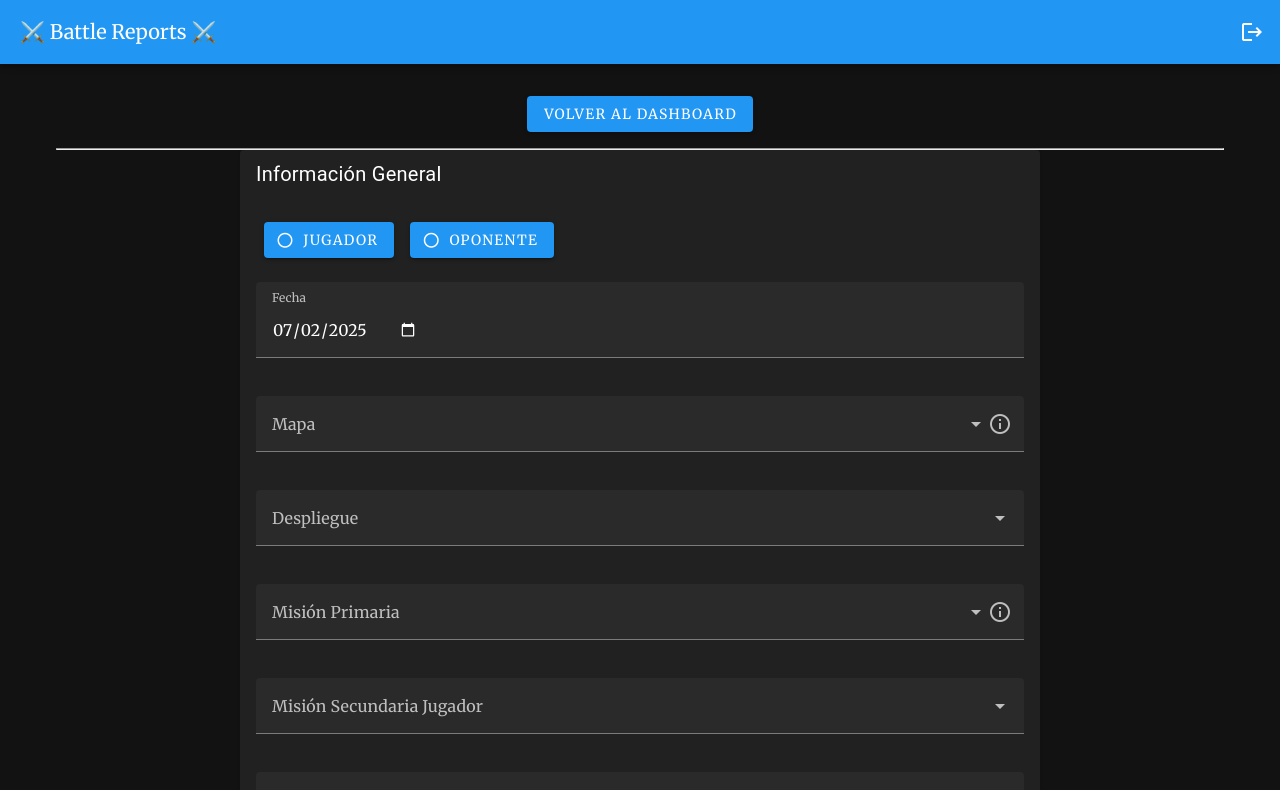
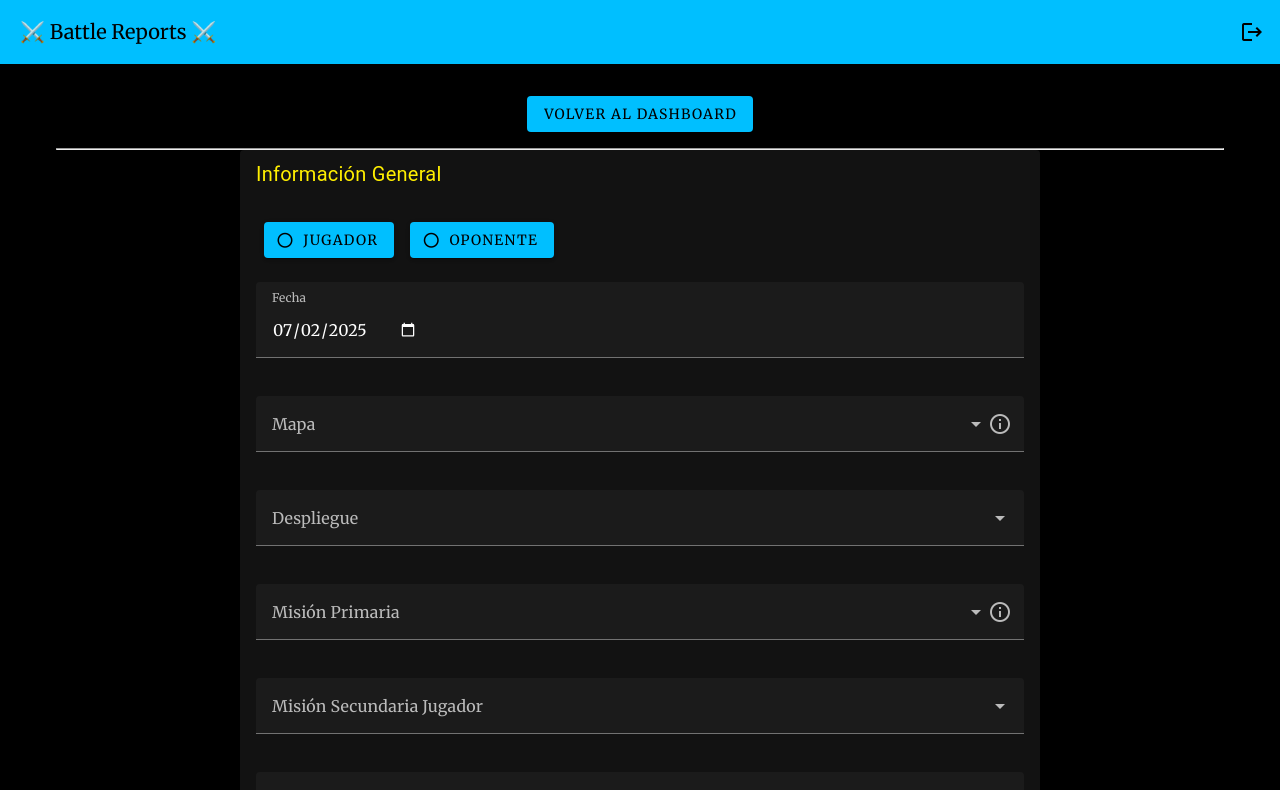
Before and after one commit to FranFerrer3d/warapp, a Vue app in the folder frontend/: page /create-report in a window 1280 px wide. Shown: the top 790 px of the page. Built offline with nearby package versions, Linux system fonts and the light colour scheme; sample sign-in values are in the browser's storage.

Commit message:
Fix report endpoints and payload

```diff
--- a/frontend/index.html
+++ b/frontend/index.html
@@ -16,19 +16,19 @@
 
   body {
     font-family: 'Merriweather', serif;
-    background-color: #1E1E1E;
-    color: #F5F5F5;
+    background-color: #000;
+    color: #f5f5f5;
   }
 
   a {
-    color: #C5A880;
+    color: #ffef00;
     text-decoration: none;
   }
 
   button {
-    background-color: #8B0000;
-    color: #F5F5F5;
-    border: 1px solid #C5A880;
+    background-color: #6a0dad;
+    color: #ffef00;
+    border: 1px solid #00bfff;
     padding: 10px 20px;
     font-size: 1rem;
     cursor: pointer;
@@ -37,13 +37,13 @@
   }
 
   button:hover {
-    background-color: #B22222;
+    background-color: #00bfff;
   }
 
   input, textarea {
-    background-color: #2B2B2B;
-    border: 1px solid #C5A880;
-    color: #F5F5F5;
+    background-color: #1e1e1e;
+    border: 1px solid #00bfff;
+    color: #ffef00;
     padding: 10px;
     margin: 10px 0;
     width: 100%;
@@ -54,13 +54,13 @@
     max-width: 800px;
     margin: 2rem auto;
     padding: 2rem;
-    background-color: #2B2B2B;
+    background-color: #121212;
     border-radius: 10px;
     box-shadow: 0 4px 8px rgba(0,0,0,0.5);
   }
 
   h1, h2 {
-    color: #C5A880;
+    color: #00bfff;
   }
 </style>
 
--- a/frontend/src/plugins/vuetify.js
+++ b/frontend/src/plugins/vuetify.js
@@ -9,6 +9,18 @@ export default createVuetify({
     sets: { mdi },
   },
   theme: {
-    defaultTheme: 'dark',
+    defaultTheme: 'esports',
+    themes: {
+      esports: {
+        dark: true,
+        colors: {
+          background: '#000000',
+          surface: '#121212',
+          primary: '#00bfff',
+          secondary: '#6a0dad',
+          accent: '#ffef00',
+        },
+      },
+    },
   },
 })
--- a/frontend/src/services/authService.js
+++ b/frontend/src/services/authService.js
@@ -1,3 +1,6 @@
 import api from './api';
 
-export const login = (credentials) => api.post('/Player/Login', credentials);
+export const login = ({ user, pass }) =>
+  api.post('/Player/Login', null, {
+    params: { user, pass },
+  });
--- a/frontend/src/services/reportService.js
+++ b/frontend/src/services/reportService.js
@@ -1,4 +1,4 @@
 import api from './api';
 
-export const getAllReports = () => api.get('/MatchReport');
-export const createReport = (report) => api.post('/MatchReport', report);
+export const getAllReports = () => api.get('/api/matchreports');
+export const createReport = (report) => api.post('/api/matchreports', report);
--- a/frontend/src/views/CreateReportView.vue
+++ b/frontend/src/views/CreateReportView.vue
@@ -274,6 +274,7 @@ import {
   primaries,
   secondaries,
 } from "@/mock/reportOptions.js";
+import { createReport } from '@/services/reportService';
 
 export default {
   data() {
@@ -413,26 +414,42 @@ export default {
       this.currentInfo = info;
       this.infoDialog = true;
     },
-    saveReport() {
+    async saveReport() {
+      const [expectedA, expectedB] = this.finalScore
+        .split('-')
+        .map((n) => parseInt(n, 10));
       const report = {
-        date: this.reportDate,
-        player: this.player,
-        opponent: this.opponent,
+        PlayerAId: this.player.name,
+        PlayerBId: this.opponent.name,
+        listA: this.player.list,
+        listB: this.opponent.list,
+        expectedA,
+        expectedB,
+        date: new Date(this.reportDate).toISOString(),
         map: this.selectedMap.name,
         deployment: this.selectedDeployment.name,
         primaryMission: this.selectedPrimary.name,
-        secondaryPlayer: this.selectedSecondaryPlayer.name,
-        secondaryOpponent: this.selectedSecondaryOpponent.name,
-        magicPlayer: this.playerMagic,
-        magicOpponent: this.opponentMagic,
-        pointsPlayer: this.pointsPlayer,
-        pointsOpponent: this.pointsOpponent,
-        primaryResult: this.primaryResult,
-        secondaryPlayerCompleted: this.secondaryPlayerCompleted,
-        secondaryOpponentCompleted: this.secondaryOpponentCompleted,
-        finalScore: this.finalScore,
+        secondaryA: this.selectedSecondaryPlayer.name,
+        secondaryB: this.selectedSecondaryOpponent.name,
+        magicA: this.playerMagic.map((m) => m ?? 0),
+        magicB: this.opponentMagic.map((m) => m ?? 0),
+        killsA: this.pointsPlayer,
+        killsB: this.pointsOpponent,
+        primaryResult:
+          this.primaryResult === 'player'
+            ? 'PlayerA'
+            : this.primaryResult === 'opponent'
+            ? 'PlayerB'
+            : 'none',
+        secondaryWinA: this.secondaryPlayerCompleted,
+        secondaryWinB: this.secondaryOpponentCompleted,
       };
-      console.log("Reporte guardado:", report);
+      try {
+        await createReport(report);
+        this.$router.push('/dashboard');
+      } catch (err) {
+        console.error('Error saving report', err);
+      }
     },
   },
 };
@@ -441,5 +458,6 @@ export default {
 <style scoped>
 .v-card-title {
   font-weight: bold;
+  color: #ffef00;
 }
 </style>
--- a/frontend/src/views/DashboardView.vue
+++ b/frontend/src/views/DashboardView.vue
@@ -177,71 +177,12 @@
 </template>
 
 <script>
+import { getAllReports } from '@/services/reportService';
+
 export default {
   data() {
     return {
-      reports: [
-        {
-          id: 1,
-          date: "2025-06-06",
-          player: { name: "Thorin", army: "Dwarven Holds" },
-          opponent: { name: "Elrond" },
-          map: "Bosque de las Sombras",
-          deployment: "Frontline Clash",
-          primaryMission: "Spoils of War",
-          primaryResult: "player",
-          secondaryPlayer: "Capture the Flags",
-          secondaryOpponent: "Slay the Beast",
-          pointsPlayer: 3000,
-          pointsOpponent: 2500,
-          finalScore: "15-5",
-        },
-        {
-          id: 2,
-          date: "2025-06-05",
-          player: { name: "Eowyn", army: "Kingdom of Equitaine" },
-          opponent: { name: "Saruman" },
-          map: "Colinas de Sangre",
-          deployment: "Refused Flank",
-          primaryMission: "Breakthrough",
-          primaryResult: "opponent",
-          secondaryPlayer: "Stand Firm",
-          secondaryOpponent: "Forbid Trespass",
-          pointsPlayer: 1800,
-          pointsOpponent: 2200,
-          finalScore: "8-12",
-        },
-        {
-          id: 3,
-          date: "2025-06-04",
-          player: { name: "Gimli", army: "Infernal Dwarves" },
-          opponent: { name: "Boromir" },
-          map: "Campos de Pelennor",
-          deployment: "Spearhead",
-          primaryMission: "Hold the Centre",
-          primaryResult: "both",
-          secondaryPlayer: "Slay the Beast",
-          secondaryOpponent: "Demonstrate Superiority",
-          pointsPlayer: 2000,
-          pointsOpponent: 2000,
-          finalScore: "10-10",
-        },
-        {
-          id: 4,
-          date: "2025-06-03",
-          player: { name: "Faramir", army: "Highborn Elves" },
-          opponent: { name: "Gollum" },
-          map: "Ruinas de Osgiliath",
-          deployment: "Mutual Encroachment",
-          primaryMission: "Forage and Plunder",
-          primaryResult: "none",
-          secondaryPlayer: "Work as One",
-          secondaryOpponent: "Commit to Battle",
-          pointsPlayer: 2700,
-          pointsOpponent: 2100,
-          finalScore: "14-6",
-        },
-      ],
+      reports: [],
 
       visibleReports: [],
       itemsPerPage: 5,
@@ -270,9 +211,23 @@ export default {
     },
   },
   created() {
-    this.loadMoreReports();
+    this.fetchReports();
   },
   methods: {
+    async fetchReports() {
+      try {
+        this.loading = true;
+        const { data } = await getAllReports();
+        this.reports = data;
+        this.visibleReports = [];
+        this.allLoaded = false;
+      } catch (err) {
+        console.error('Error fetching reports', err);
+      } finally {
+        this.loading = false;
+        this.loadMoreReports();
+      }
+    },
     armyImage(armyName) {
       const armyMap = {
         "Highborn Elves": "Altos.png",
@@ -363,28 +318,22 @@ export default {
 .card-win {
   background: linear-gradient(
     117deg,
-    rgba(50, 204, 47, 1) 0%,
-    rgba(141, 214, 139, 1) 8%,
-    rgba(110, 119, 156, 1) 52%,
-    rgba(110, 119, 156, 1) 100%
+    #00bfff 0%,
+    #6a0dad 100%
   );
 }
 .card-lose {
   background: linear-gradient(
     117deg,
-    rgba(204, 84, 47, 1) 0%,
-    rgba(214, 139, 139, 1) 8%,
-    rgba(110, 119, 156, 1) 52%,
-    rgba(110, 119, 156, 1) 100%
+    #6a0dad 0%,
+    #b00020 100%
   );
 }
 .card-draw {
   background: linear-gradient(
     117deg,
-    rgb(128, 193, 255) 0%,
-    rgb(175, 216, 255) 8%,
-    rgba(110, 119, 156, 1) 52%,
-    rgba(110, 119, 156, 1) 100%
+    #ffef00 0%,
+    #6a0dad 100%
   );
 }
 
--- a/frontend/src/views/LoginView.vue
+++ b/frontend/src/views/LoginView.vue
@@ -46,8 +46,8 @@ export default {
       this.error = null;
       try {
         const { data } = await login({
-          email: this.email,
-          contraseña: this.password,
+          user: this.email,
+          pass: this.password,
         });
         localStorage.setItem('token', data.token);
         localStorage.setItem('user', JSON.stringify(data.user));
--- a/frontend/src/views/StatisticsView.vue
+++ b/frontend/src/views/StatisticsView.vue
@@ -149,12 +149,12 @@
 
 <script>
 import Chart from "chart.js/auto";
-import reports from "@/mock/statisticsMock.js"; // Aquí tu mock real
+import { getAllReports } from '@/services/reportService';
 
 export default {
   data() {
     return {
-      reports,
+      reports: [],
     };
   },
   computed: {
@@ -264,7 +264,7 @@ export default {
           datasets: [
             {
               data: [this.totalWins, this.totalLosses, this.totalDraws],
-              backgroundColor: ["#4CAF50", "#F44336", "#FFC107"],
+              backgroundColor: ["#00bfff", "#6a0dad", "#ffef00"],
             },
           ],
         },
@@ -279,15 +279,24 @@ export default {
             {
               label: "Veces Jugado",
               data: this.topMaps.map((m) => m[1]),
-              backgroundColor: "#42A5F5",
+              backgroundColor: "#00bfff",
             },
           ],
         },
       });
     },
+    async fetchReports() {
+      try {
+        const { data } = await getAllReports();
+        this.reports = data;
+        this.setupCharts();
+      } catch (err) {
+        console.error('Error fetching reports', err);
+      }
+    },
   },
   mounted() {
-    this.setupCharts();
+    this.fetchReports();
   },
 };
 </script>
@@ -309,9 +318,9 @@ export default {
   text-align: center;
 }
 .v-table th {
-  background-color: #42a5f5;
+  background-color: #6a0dad;
 }
 .v-table tbody tr:nth-child(even) {
-  background-color: #5b6b79;
+  background-color: #1e1e1e;
 }
 </style>
```
